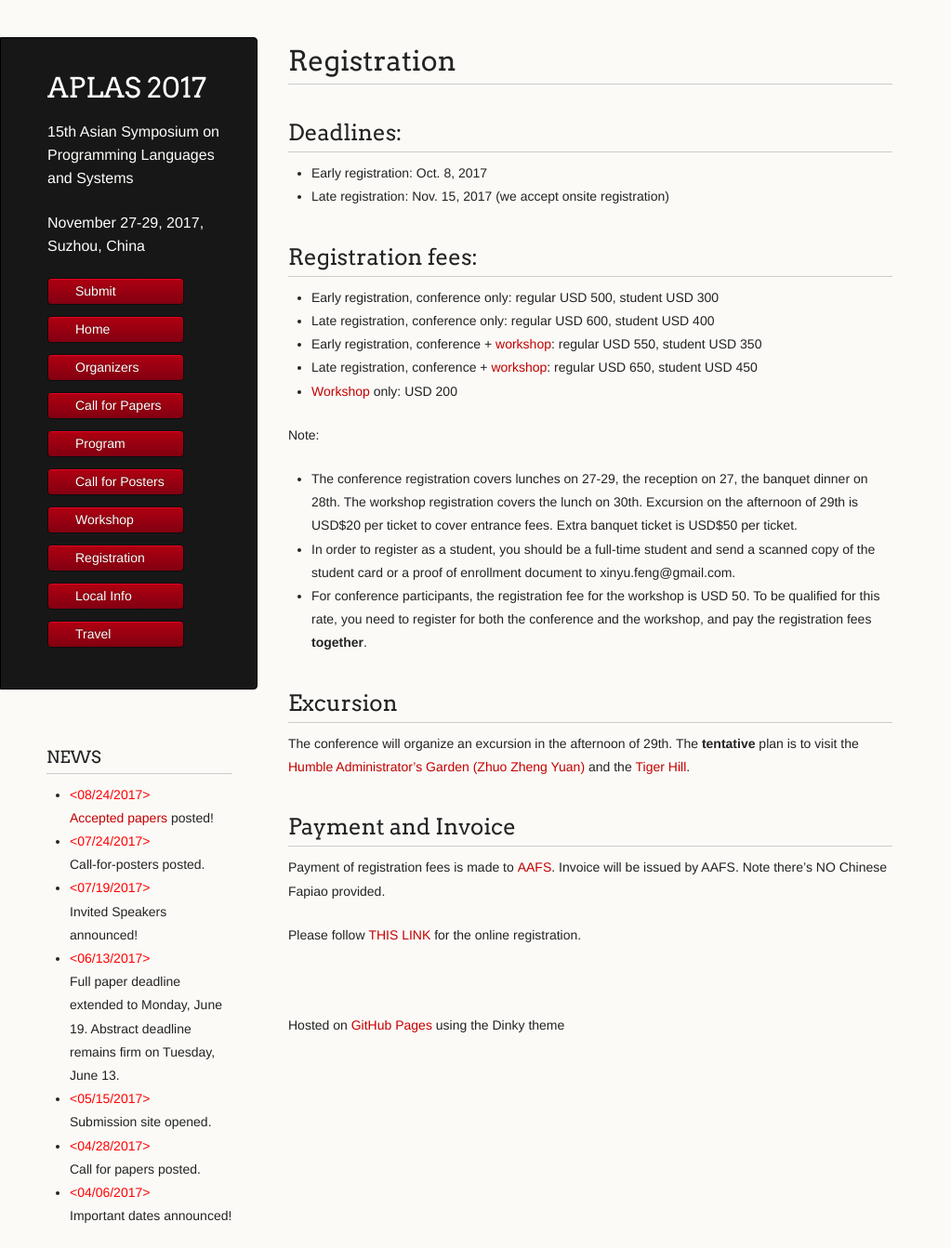
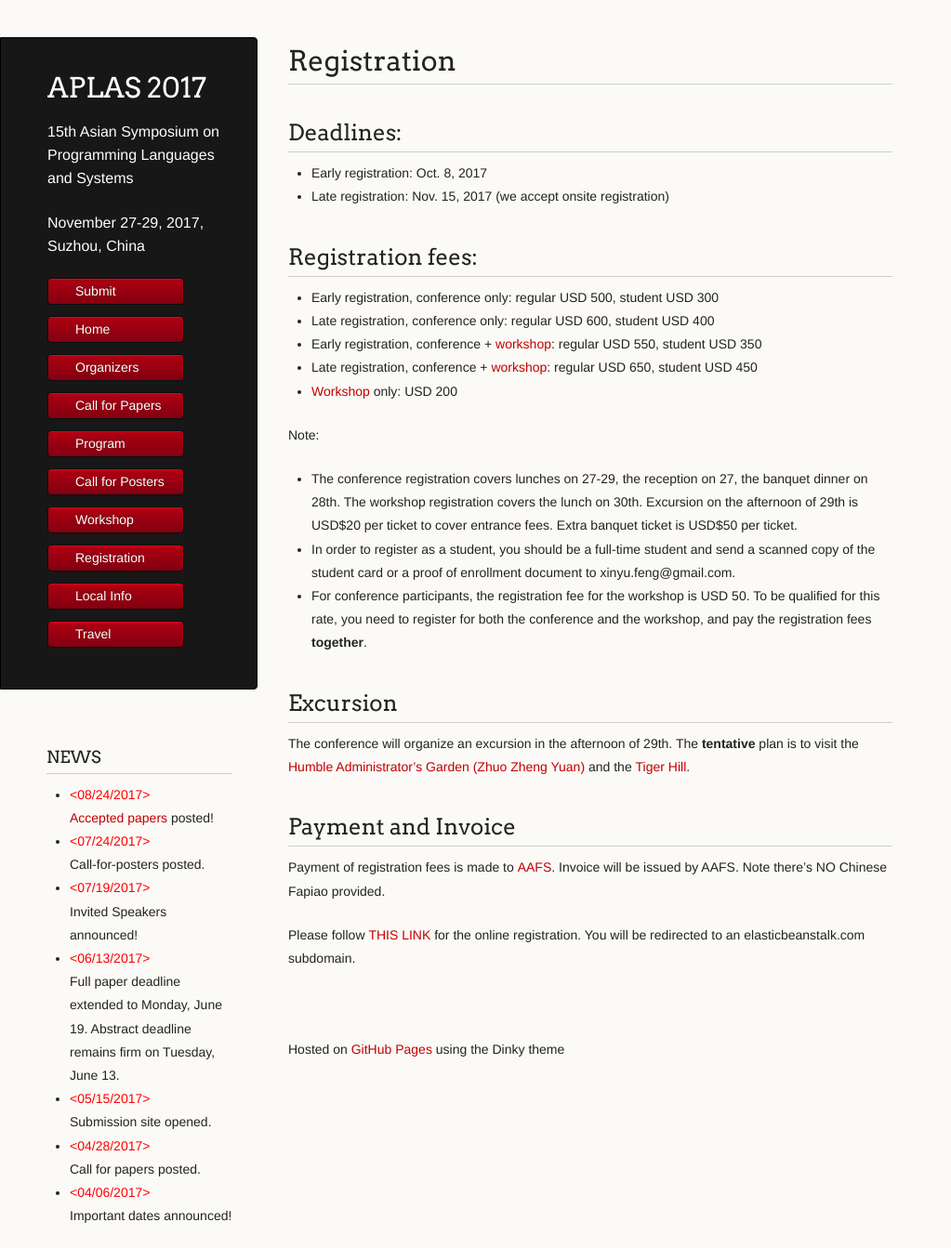
Before and after one commit to www-aplas/www-aplas.github.io, a Jekyll site: the page built from registration.md, in a window 1280 px wide. Shown: the whole page at 93% size, without its empty margins (0-1023 px from the left). Built offline with Jekyll 4.4.1, drawn with Linux system fonts in a browser that asks for light colours; our own code applies the rules of GitHub Pages for plain Markdown files; a script that is not in the unit is left out.

Commit message:
subdomain comment

```diff
--- a/registration.md
+++ b/registration.md
@@ -34,4 +34,4 @@ the [Tiger Hill](https://www.travelchinaguide.com/attraction/jiangsu/suzhou/tige
 Payment of registration fees is made to [AAFS](http://www.cs.tsukuba.ac.jp/~kam/AAFS/). Invoice will
 be issued by AAFS. Note there's NO Chinese Fapiao provided.
 
-Please follow [THIS LINK](http://registration.ap-southeast-1.elasticbeanstalk.com/) for the online registration.
+Please follow [THIS LINK](http://registration.ap-southeast-1.elasticbeanstalk.com/) for the online registration. You will be redirected to an elasticbeanstalk.com subdomain.
```
